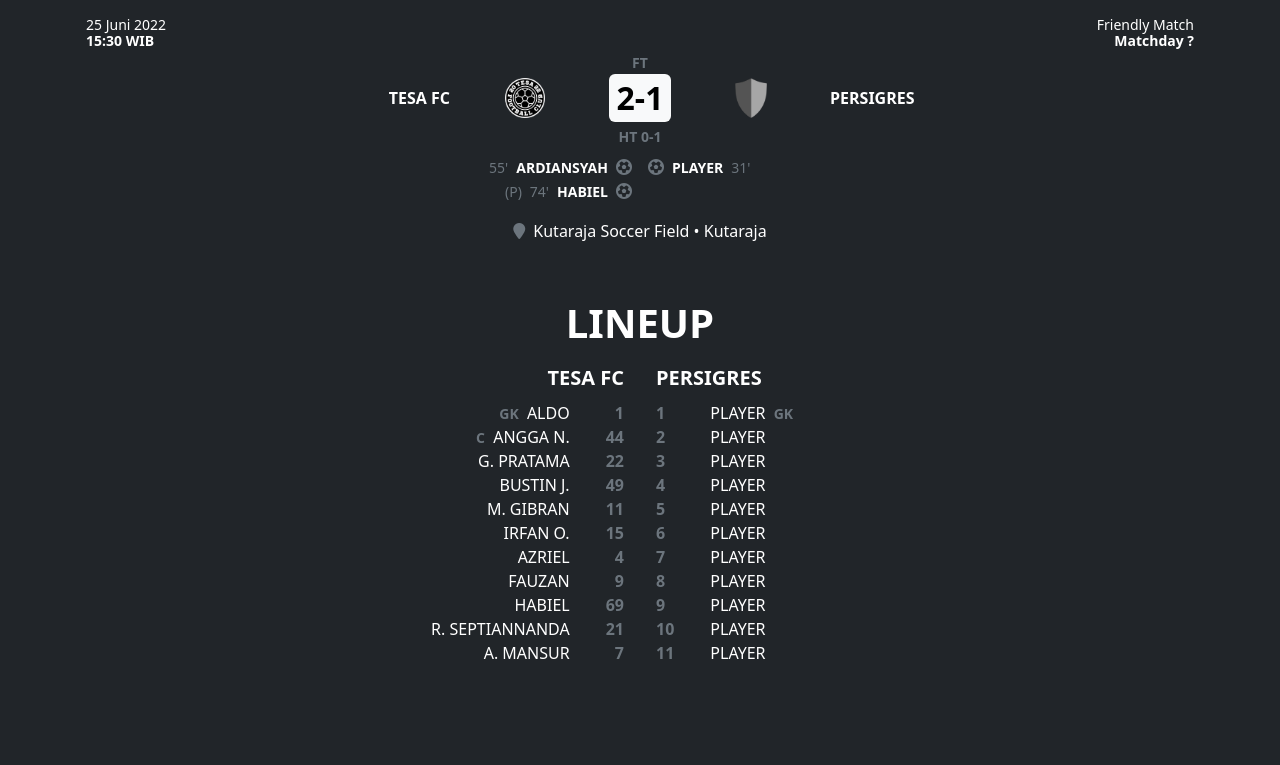
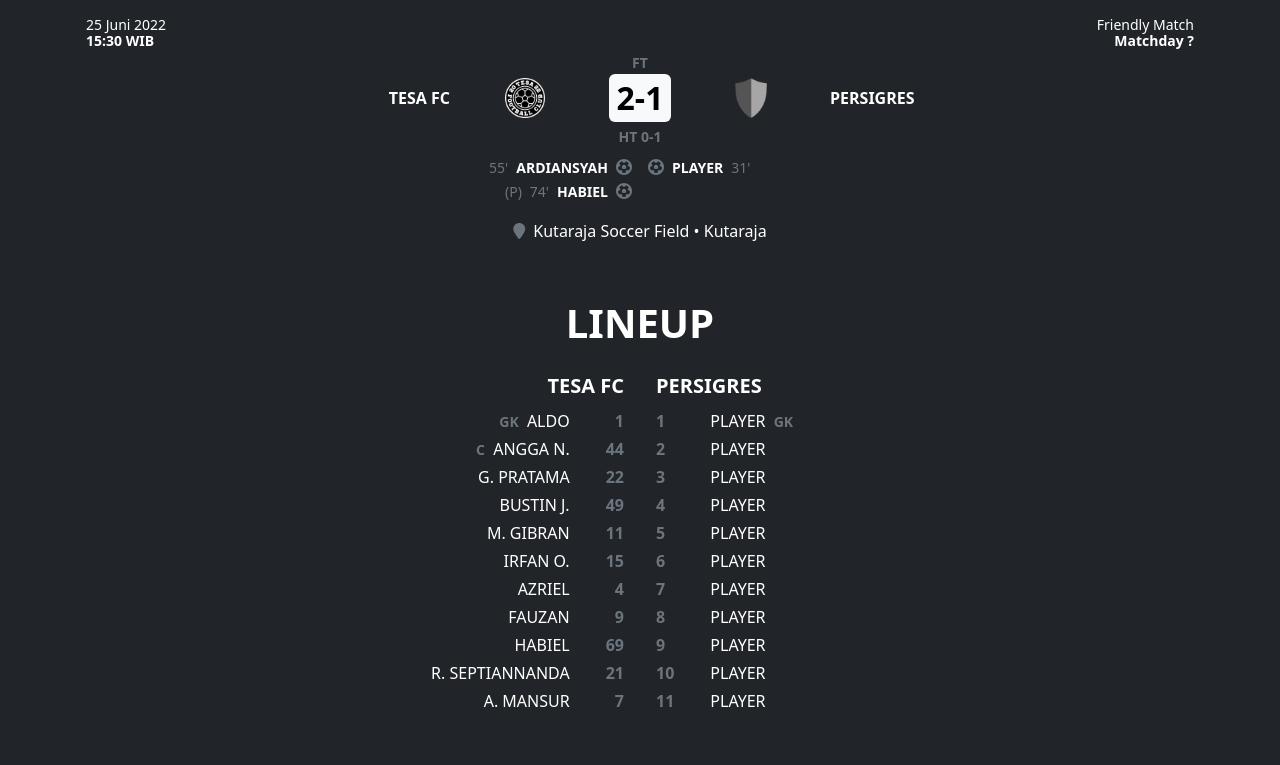
Before and after one commit to tesafc/tesafc.github.io, a Jekyll site: the page built from _matches/2022-06-25.md, in a window 1280 px wide. Shown: the part 781-1546 px from the top of the page. Built offline with Jekyll 4.4.1, drawn with Linux system fonts in a browser that asks for light colours; nearby versions of some CDN libraries; before the commit the page ends 1494 px from its top, so only the background shows below that.

Commit message:
Update match.html

```diff
--- a/_layouts/match.html
+++ b/_layouts/match.html
@@ -71,7 +71,7 @@ layout: default
   </div>
   {% if page.lineup %}
   <div class="container px-0 mt-5">
-    <h1 class="text-center text-uppercase text-bg-dark fw-bolder mb-3">lineup</h1>
+    <h1 class="text-center text-uppercase text-bg-dark fw-bolder mb-4">lineup</h1>
     <div class="row g-0">
       {% if page.lineup.home-team.lineup %}
       <ul class="col-6 list-group border-0 rounded-0 p-0 pe-3">
@@ -79,7 +79,7 @@ layout: default
           <span class="text-end text-uppercase fs-5 fw-bolder border-0 p-0">{{ page.home-team.name }}</span>
         </li>
         {% for player in page.lineup.home-team.lineup %}
-        <li class="d-block row g-0 list-group-item text-bg-dark text-end border-0 p-0">
+        <li class="d-block row g-0 list-group-item text-bg-dark text-end border-0 p-0 pb-1">
           {% if player.role %}<small class="d-inline-block block col-auto text-uppercase fw-bolder text-secondary">{{ player.role }}</small>{% endif %}
           <span class="d-inline-block col-auto text-uppercase px-1">{{ player.name }}</span>
           <span class="d-inline-block col-1 text-uppercase text-secondary fw-bolder">{{ player.no-punggung }}</span>
@@ -93,7 +93,7 @@ layout: default
           <span class="text-end text-uppercase fs-5 fw-bolder border-0 p-0">{{ page.away-team.name }}</span>
         </li>
         {% for player in page.lineup.away-team.lineup %}
-        <li class="d-block row g-0 list-group-item text-bg-dark text-start border-0 p-0">
+        <li class="d-block row g-0 list-group-item text-bg-dark text-start border-0 p-0 pb-1">
           <span class="d-inline-block col-1 text-uppercase text-secondary fw-bolder">{{ player.no-punggung }}</span>
           <span class="d-inline-block col-auto text-uppercase px-1">{{ player.name }}</span>
           {% if player.role %}<small class="d-inline-block col-auto text-uppercase fw-bolder text-secondary">{{ player.role }}</small>{% endif %}
```
